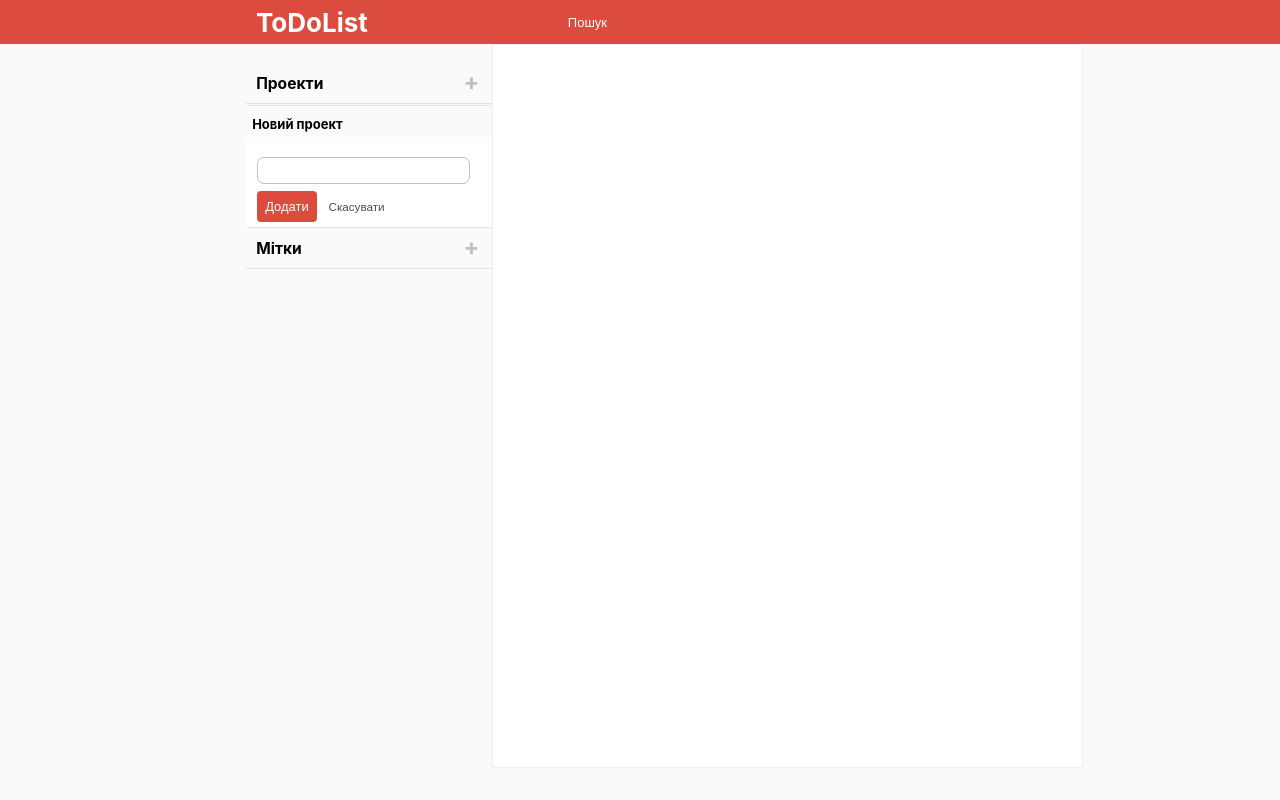
After one commit to Misha1Shevchuk/ToDoList, a Node server app: template views/index.html in a window 1280 px wide, after a click on "Новий проект". The commit adds this page. Run offline with Node 20, Linux system fonts and the light colour scheme; the template is opened without the code that fills it, so the values that code supplies are empty.

Commit message:
fixed bugs

```diff
--- a/package.json
+++ b/package.json
@@ -10,7 +10,6 @@
     "license": "ISC",
     "dependencies": {
         "body-parser": "^1.19.0",
-        "ejs": "^2.6.2",
         "express": "^4.17.1",
         "mysql": "^2.17.1",
         "pug": "^2.0.4"
--- a/public/css/style.css
+++ b/public/css/style.css
@@ -116,6 +116,10 @@ li {
     overflow-x: hidden;
 }
 
+.projects-list {
+    color: black;
+}
+
 ::-webkit-scrollbar {
     width: 5px;
     height: 5px;
@@ -139,7 +143,7 @@ li {
     position: relative;
     font-size: 1.1em;
     padding: 5px;
-    margin-bottom: 5px;
+    margin-bottom: 1px;
     margin-left: 15px;
 }
 
@@ -389,6 +393,10 @@ span.task {
     font-family: -apple-system, BlinkMacSystemFont, "Segoe UI", Roboto, Helvetica, Arial, sans-serif, "Apple Color Emoji", "Segoe UI Emoji", "Segoe UI Symbol";
 }
 
+.selected {
+    background-color: white;
+}
+
 .show {
     display: block;
 }
--- a/public/js/API.js
+++ b/public/js/API.js
@@ -169,7 +169,7 @@ var toggleTaskCheckbox = function(checkboxId) {
     request.setRequestHeader("Content-Type", "application/json");
     // Remove this element
     document.getElementById('task-id-' + id).remove();
+    request.send(checkbox);
     // Update list tasks
     getListTasksFromServer();
-    request.send(checkbox);
 }
--- a/public/js/pageBehavior.js
+++ b/public/js/pageBehavior.js
@@ -35,6 +35,11 @@ var pageBehaviorFuncOnClick = function(event) {
 
 var selectProject = function(id) {
     projectId = Number(id.substring(11));
+    let projectsList = document.getElementsByClassName("projects-list");
+    for (var i = 0; i < projectsList.length; i++) {
+        projectsList[i].classList.remove('selected');
+    }
+    document.getElementById("project-id-" + projectId).classList.add('selected');
     document.getElementById("work-space").style.display = "block";
     getListTasksFromServer();
 }
@@ -103,7 +108,6 @@ function displayListProjects(data) {
             newLi.innerHTML = '<span class="menu-span" id="id-project-' + data[id].id_project + '">' + data[id].project + '</span><b id="three-points-button-project-' + data[id].id_project + '" class="three-points-button">···</b><div class="buttons-block" id="buttons-block-project-' + data[id].id_project + '"><b id="change-project-button-' + data[id].id_project + '" class="item-change-button">🖉 Редагувати</b><b id="remove-project-button-' + data[id].id_project + '" class="item-delete-button">X Видалити</b></div>';
 
             document.getElementById('ul-projects-list').insertBefore(newLi, document.getElementById('ul-projects-list').firstChild);
-
         }
     }
 }
--- a/route.js
+++ b/route.js
@@ -9,14 +9,12 @@ module.exports = {
         app.post('/sendtask', jsonParser, function(req, res) {
             if (!req.body) return res.sendStatus(400);
             methodsDB.insertNewTask(req.body);
-            res.render("index");
         });
 
         // When sent form newProject:
         app.post('/sendproject', jsonParser, function(req, res) {
             if (!req.body) return res.sendStatus(400);
             methodsDB.insertNewProject(req.body.newproject);
-            res.render("index");
         });
 
         // When sent form newLabel:
@@ -24,7 +22,6 @@ module.exports = {
             if (!req.body) return res.sendStatus(400);
             console.log(req.body);
             methodsDB.insertNewLabel(req.body.newlabel);
-            res.render("index");
         });
 
         // Get tasks List
@@ -55,7 +52,6 @@ module.exports = {
             if (!req.body) return res.sendStatus(400);
             console.log(req.body);
             methodsDB.removeTask(req.body);
-            res.render("index");
         });
 
         // Remove project
@@ -63,7 +59,6 @@ module.exports = {
             if (!req.body) return res.sendStatus(400);
             console.log(req.body);
             methodsDB.removeProject(req.body);
-            res.render("index");
         });
 
         // Remove label
@@ -71,7 +66,6 @@ module.exports = {
             if (!req.body) return res.sendStatus(400);
             console.log(req.body);
             methodsDB.removeLabel(req.body);
-            res.render("index");
         });
     }
 };
--- /dev/null
+++ b/views/index.html
@@ -0,0 +1,78 @@
+
+<html lang="ua">
+  <head>
+    <meta charset="UTF-8"/>
+    <meta name="viewport" content="width=device-width, initial-scale=1.0"/>
+    <meta http-equiv="X-UA-Compatible" content="ie=edge"/>
+    <title>ToDoList</title>
+    <link rel="shortcut icon" href="/public/img/favicon.ico" type="image/x-icon"/>
+    <script src="https://ajax.googleapis.com/ajax/libs/jquery/3.4.1/jquery.min.js"></script>
+    <link rel="stylesheet" type="text/css" href="/public/css/style.css"/>
+    <script src="/public/js/pageBehavior.js"></script>
+    <script src="/public/js/API.js"></script>
+  </head>
+  <body>
+    <header>
+      <h1>ToDoList</h1>
+      <form id="search-form" action="/" method="post">
+        <input id="search" type="search" name="search" placeholder="Пошук"/>
+      </form>
+    </header>
+    <div class="wrapper">
+      <div class="menu">
+        <div class="menu-item" id="item-project">
+          <div class="menu-item-head" onclick="changeVisibility('form-add-divproject');">
+            <h4>Проекти</h4><b class="menu-button-add" id="add-project"> + </b>
+          </div>
+          <div class="form-add-div" id="form-add-divproject">
+            <ul class="menu-list" id="ul-projects-list"></ul>
+            <div class="menu-item-headbutton" onclick="changeVisibility('form-send-project');"><b>Новий проект</b></div>
+            <form id="form-send-project" name="form-send-project">
+              <input class="form-add-input" id="new-project" type="text" name="newproject" maxlength="50" autocomplete="off"/><br/>
+              <input class="red-button-accept form-add-buttons" id="send-project" type="submit" name="send-project" value="Додати"/>
+              <input class="button-cancel form-add-buttons" id="reset-project" type="reset" value="Скасувати" onclick="changeVisibility('form-send-project');"/>
+            </form>
+          </div>
+        </div>
+        <div class="menu-item" id="item-label">
+          <div class="menu-item-head" onclick="changeVisibility('form-add-divlabel');">
+            <h4>Мітки</h4><b class="menu-button-add" id="add-label"> + </b>
+          </div>
+          <div class="form-add-div" id="form-add-divlabel">
+            <ul class="menu-list" id="ul-labels-list"></ul>
+            <div class="menu-item-headbutton" onclick="changeVisibility('form-send-label');"><b>Нова мітка</b></div>
+            <form id="form-send-label" name="form-send-label">
+              <input class="form-add-input" id="new-label" type="text" name="newlabel" maxlength="50" autocomplete="off"/><br/>
+              <input class="red-button-accept form-add-buttons" id="send-label" type="submit" name="send-label" value="Додати"/>
+              <input class="button-cancel form-add-buttons" id="reset-label" type="reset" value="Скасувати" onclick="changeVisibility('form-send-label');"/>
+            </form>
+          </div>
+        </div>
+      </div>
+      <div class="content">
+        <div class="work-space" id="work-space">
+          <div class="add-task">
+            <h3>Додати завдання</h3>
+            <form name="form-send-task">
+              <input id="new-task" type="text" name="newtask" tabindex="1" maxlength="250" autocomplete="off"/><br/>
+              <input class="red-button-accept" id="send-task" type="submit" name="send-task" value="Додати завдання"/>
+              <input class="button-cancel" type="reset" value="Скасувати"/>
+            </form>
+          </div>
+          <div class="unfinished-tasks" id="unfinished-tasks-div">
+            <h3>Незавершені завдання</h3>
+            <ul id="ul-unfinished-tasks"></ul>
+          </div>
+          <div class="label-tasks">
+            <div id="label1"><span>Мітка 1</span></div>
+            <div id="label2"><span>Мітка 2</span></div>
+          </div>
+          <div class="finished-tasks">
+            <h3>Виконані завдання</h3>
+            <ul id="ul-finished-tasks"></ul>
+          </div>
+        </div>
+      </div>
+    </div>
+  </body>
+</html>
```
Also changed, not shown: 1 other file.
